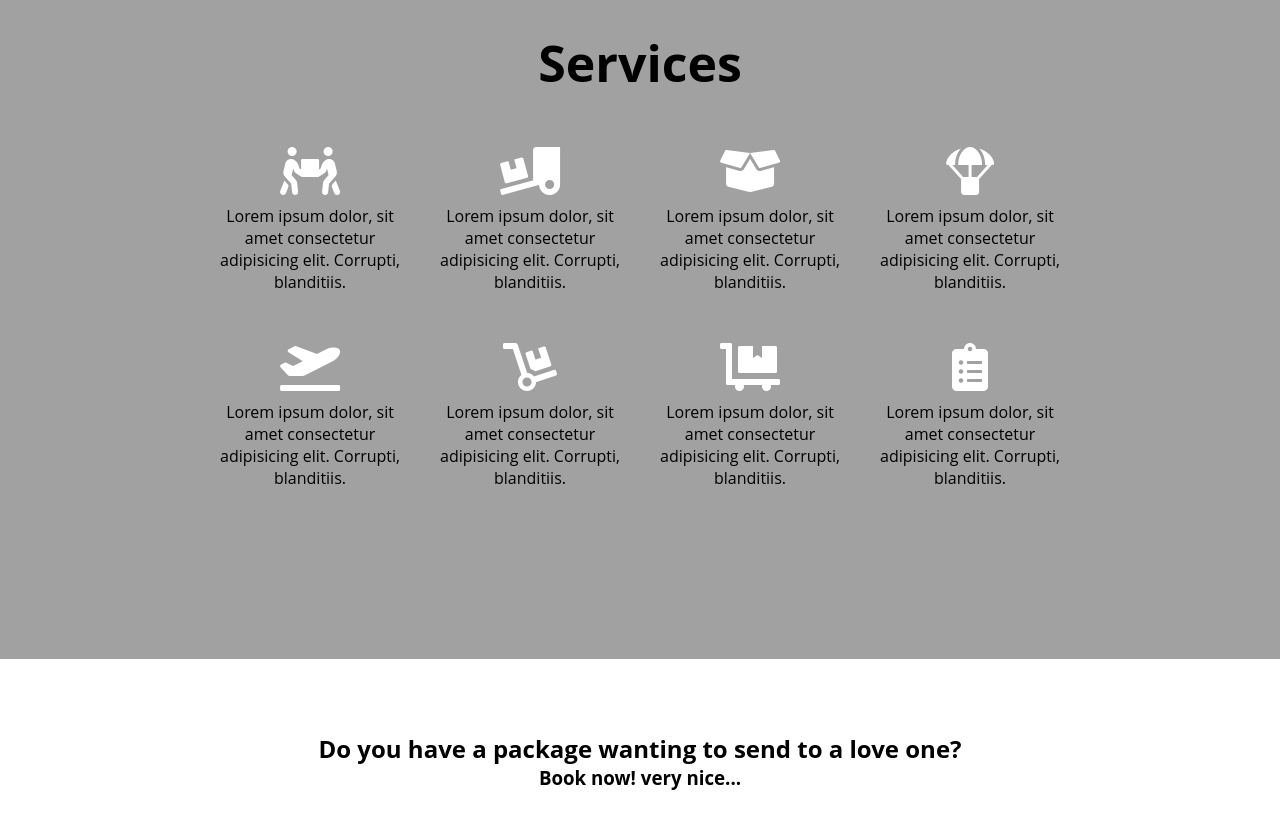
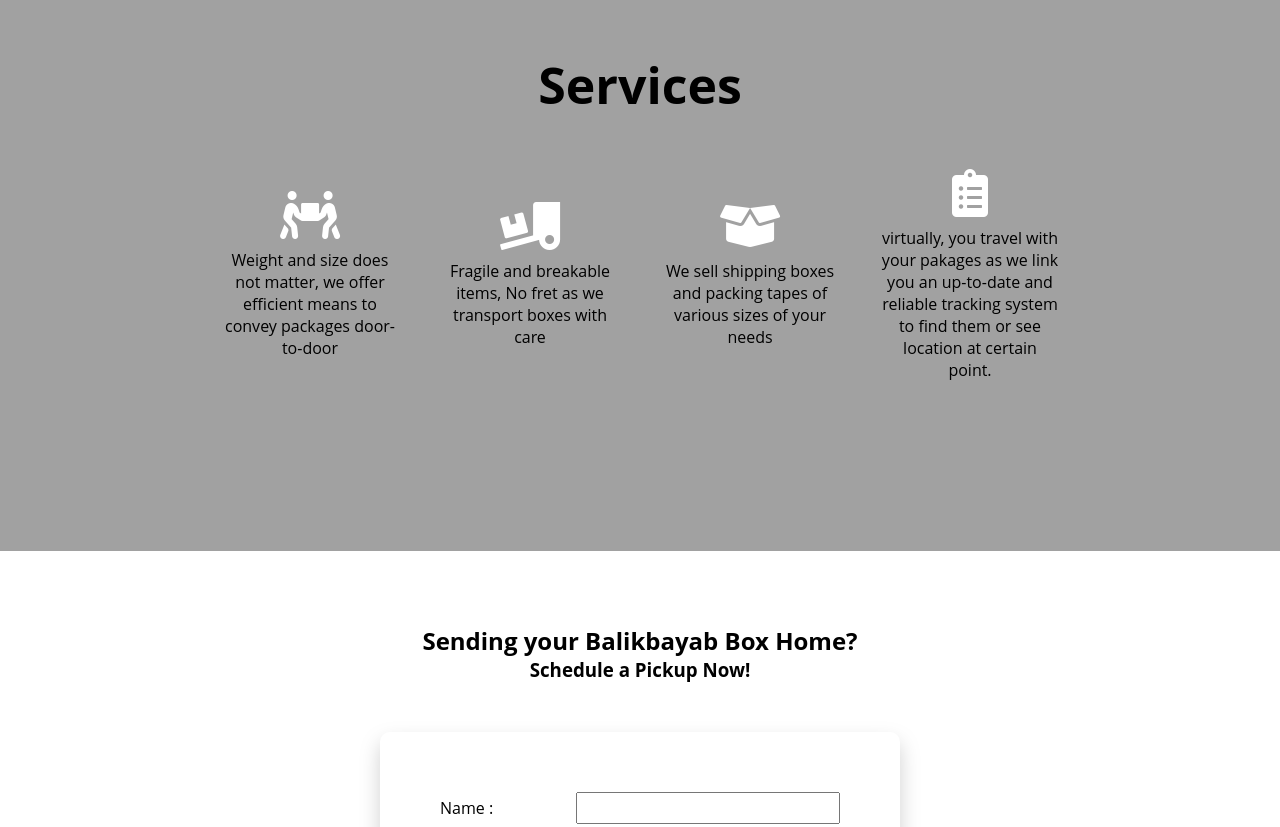
Before and after one commit to Gresal34/Working_project, a website: page index.html in a window 1280 px wide. Shown: the part 1700-2527 px from the top of the page. Drawn offline with Linux system fonts and the light colour scheme.

Commit message:
Update index.html

```diff
--- a/index.html
+++ b/index.html
@@ -39,23 +39,24 @@
     </nav>
     <section class="hero">
         <h1>
-            Tatak Tapulao
+            TatakTapulao
         </h1>
         <h2>Sending love through us</h2>
         <div class="imageOfTheDayContainer">
             <img src="images/bg.jpg" alt="imageOfTheDay" class="imageOfTheDay">
             <figcaption>
-                This is a figcaption for the image of the day
+                An emotional moment of happiness for both sender and reciever of the Balikbayan Box. Joyful family members opening and sharing love gifts are a source of happiness for a relative-sender abroad.
                 <br/>
                 <br/>
-                -Sender
+                -Customer-Sender
             </figcaption>
         </div>
     </section>
     <section id="about" class="about">
         <img src="images/logo.png" alt="" class="bigLogo">
-        <p>Lorem ipsum dolor sit amet consectetur adipisicing elit. Dolorum quo et debitis, expedita doloribus perferendis? Quas alias placeat, nulla quidem ratione commodi dolores veniam assumenda ullam nobis. Maxime, veniam autem!</p>
-        <p>Lorem ipsum dolor sit amet consectetur, adipisicing elit. Aperiam beatae rerum hic repellendus reiciendis optio est nostrum officiis aliquam id in deserunt nemo autem, soluta veniam, iste asperiores explicabo? Esse!</p>
+        <p>The image showing symbols of people with reaching hands, depicts five (5) members of the Family who collaborated and started this undertaking as a community outreach activity to generate funds for calamity-stricken families support.</p>
+        <p>The activity slowly turned into a small business venture when members of the community started patronizing the service and the Family became a conduit by UMAC to send thier packages to their loveones abroad.</p>
+
     </section>
     <section id="service" class="service">
         <h2>
@@ -64,41 +65,25 @@
         <ul>
             <li>
                 <i class="fas fa-people-carry fa-3x"></i>
-                <p>Lorem ipsum dolor, sit amet consectetur adipisicing elit. Corrupti, blanditiis.</p>
+                <p>Weight and size does not matter, we offer efficient means to convey packages door-to-door</p>
             </li>
             <li>
                 <i class="fas fa-truck-loading fa-3x"></i>
-                <p>Lorem ipsum dolor, sit amet consectetur adipisicing elit. Corrupti, blanditiis.</p>
+                <p>Fragile and breakable items, No fret as we transport boxes with care</p>
             </li>
             <li>
                 <i class="fas fa-box-open fa-3x"></i>
-                <p>Lorem ipsum dolor, sit amet consectetur adipisicing elit. Corrupti, blanditiis.</p>
-            </li>
-            <li>
-                <i class="fas fa-parachute-box fa-3x"></i>
-                <p>Lorem ipsum dolor, sit amet consectetur adipisicing elit. Corrupti, blanditiis.</p>
-            </li>
-            <li>
-                <i class="fas fa-plane-departure fa-3x"></i>
-                <p>Lorem ipsum dolor, sit amet consectetur adipisicing elit. Corrupti, blanditiis.</p>
-            </li>
-            <li>
-                <i class="fas fa-dolly fa-3x"></i>
-                <p>Lorem ipsum dolor, sit amet consectetur adipisicing elit. Corrupti, blanditiis.</p>
-            </li>
-            <li>
-                <i class="fas fa-dolly-flatbed fa-3x"></i>
-                <p>Lorem ipsum dolor, sit amet consectetur adipisicing elit. Corrupti, blanditiis.</p>
+                <p>We sell shipping boxes and packing tapes of various sizes of your needs</p>
             </li>
             <li>
                 <i class="fas fa-clipboard-list fa-3x"></i>
-                <p>Lorem ipsum dolor, sit amet consectetur adipisicing elit. Corrupti, blanditiis.</p>
+                <p>virtually, you travel with your pakages as we link you an up-to-date and reliable tracking system to find them or see location at certain point.</p>
             </li>
         </ul>
     </section>
     <section id="schedule" class="schedule">
-        <h2>Do you have a package wanting to send to a love one?</h2>
-        <h3>Book now! very nice...</h3>
+        <h2>Sending your Balikbayab Box Home?</h2>
+        <h3>Schedule a Pickup Now!</h3>
         <form method="POST">
             <fieldset>
                 <label for="name">Name :</label>
```
